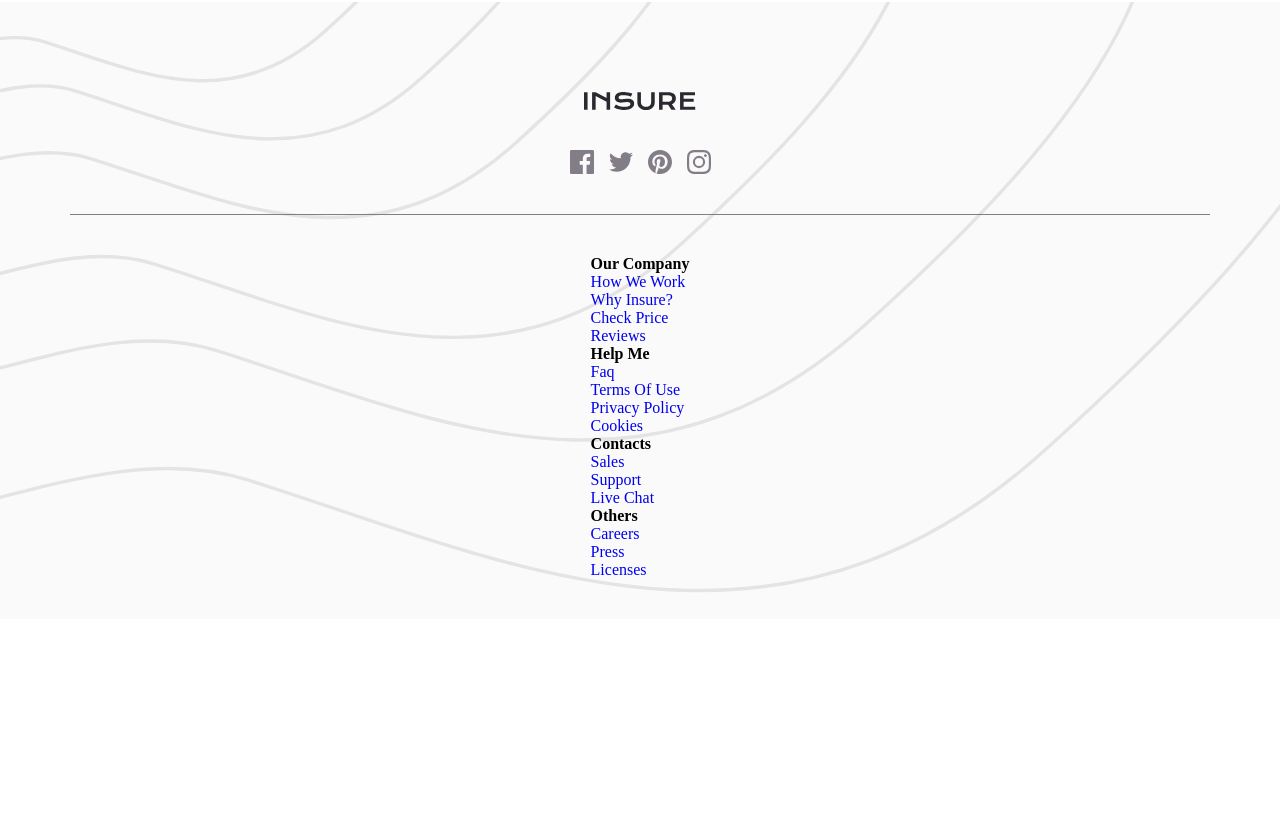
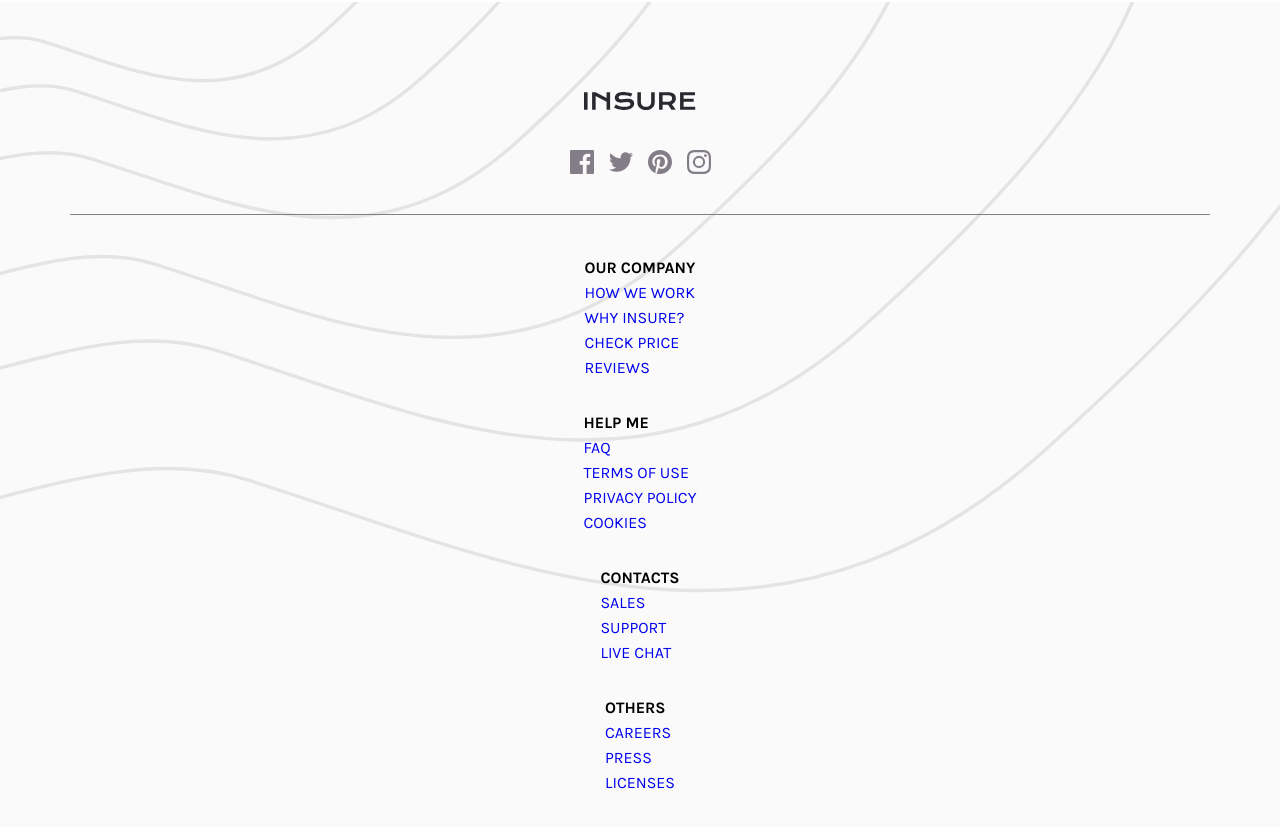
Before and after one commit to higor-costa/pagina-de-destino-insure, a React (Vite) app: page / in a window 1280 px wide. Shown: the part 3639-4466 px from the top of the page. Before the commit the page ends 4258 px from the top, so only its background shows below. Built offline with nearby package versions, Linux system fonts and the light colour scheme.

Commit message:
Declara estilo do conteúdo principal do footer

```diff
--- a/src/style/components/Footer.module.scss
+++ b/src/style/components/Footer.module.scss
@@ -45,3 +45,11 @@ footer {
     }
   }
 }
+
+.mainContent {
+  @include displayFlex;
+  flex-direction: column;
+  gap: 30px;
+  @include fonte-texto(16);
+  text-transform: uppercase;
+}
```
